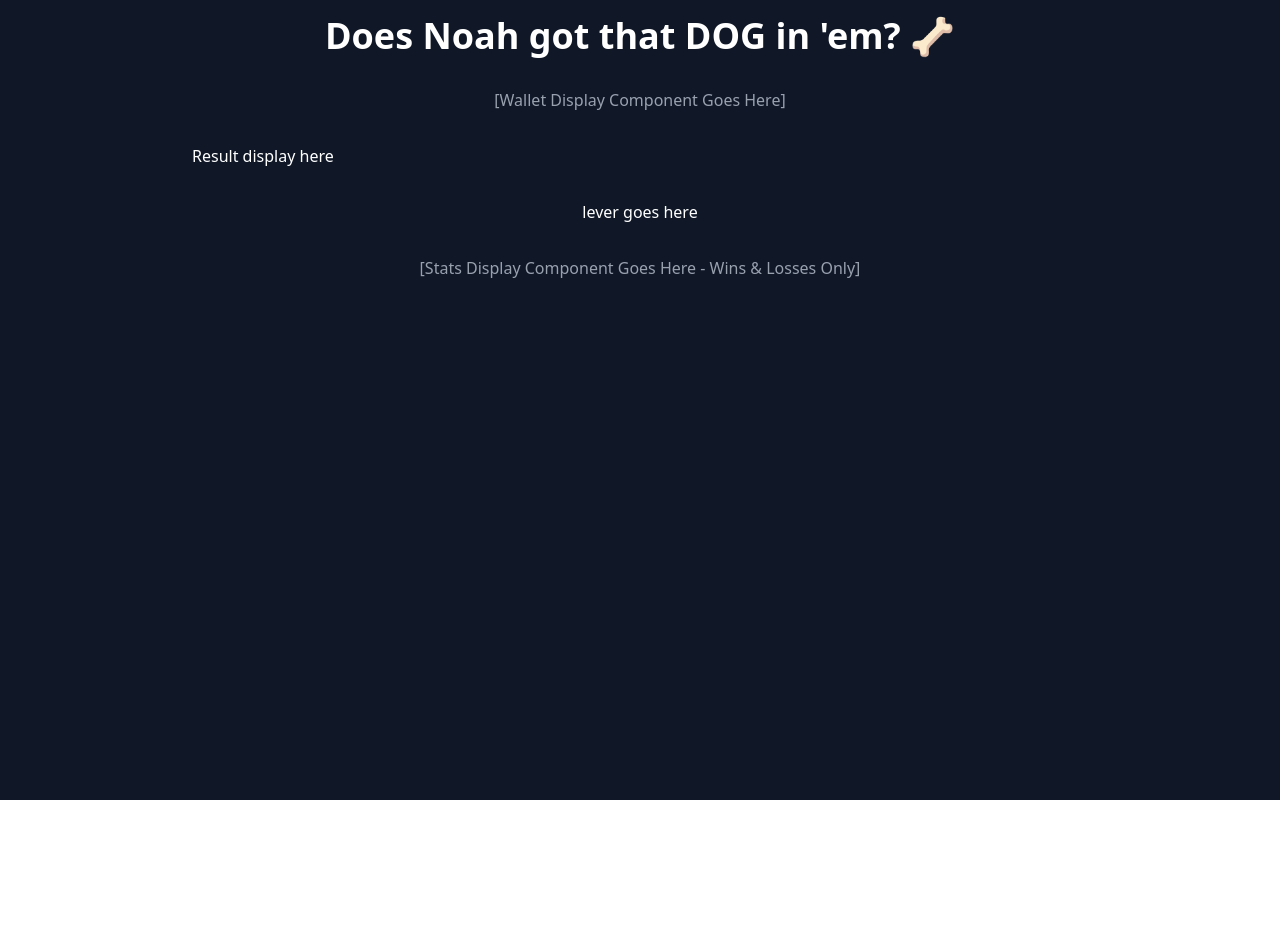
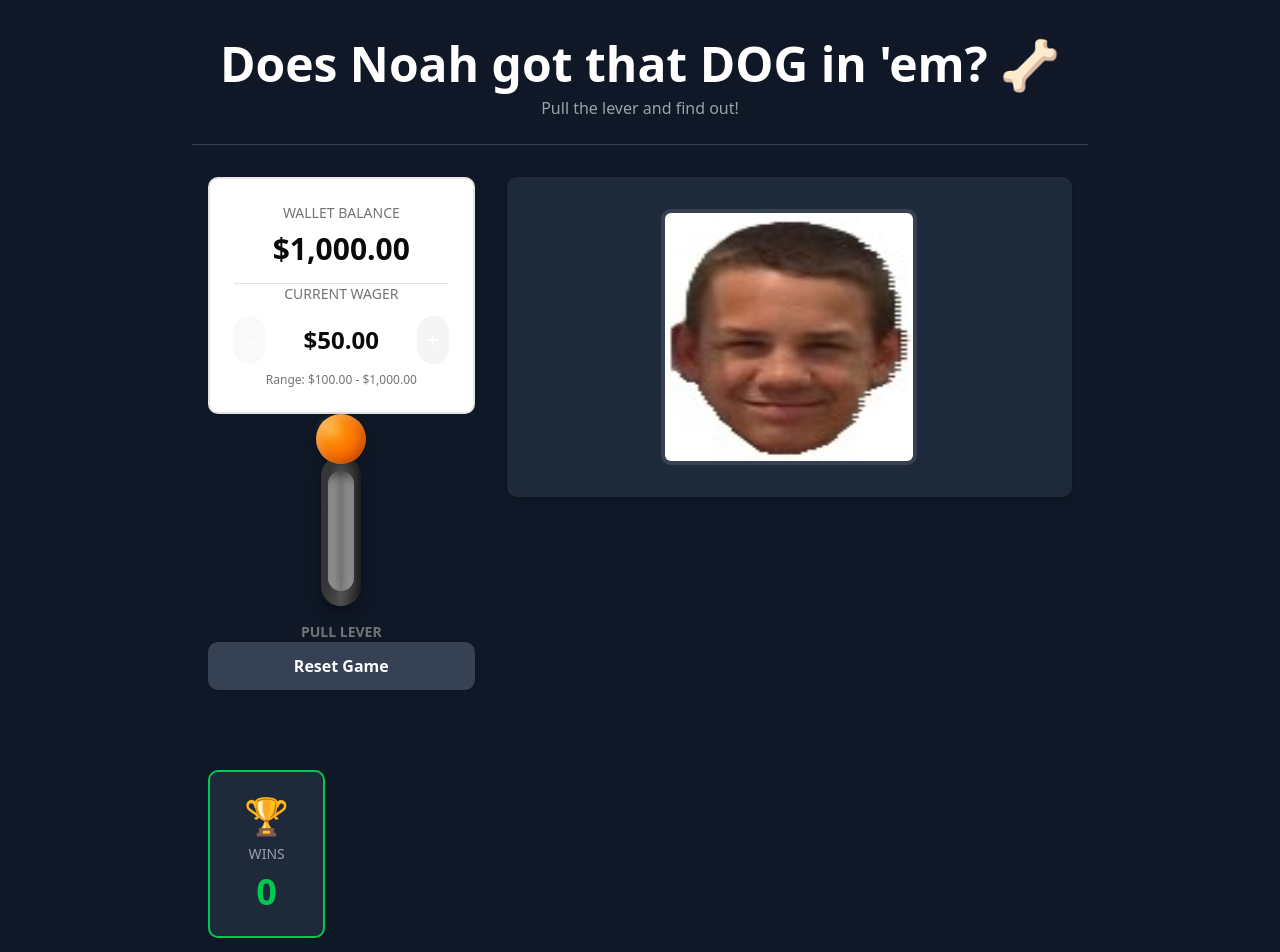
Before and after one commit to lukereiner/noah-dog-modern, a Next.js app: page / in a window 1280 px wide. Shown: the top 952 px of the page. Before the commit the page ends 800 px from the top, so only its background shows below. Built offline with nearby package versions, Linux system fonts and the light colour scheme.

Commit message:
add components to main page - not in correct order, wallet balance not working, styling off for wallet component

```diff
--- a/app/page.tsx
+++ b/app/page.tsx
@@ -10,17 +10,120 @@ import { canPlaceBet, generateSpinResult, calculatePayout } from '@/lib/game-log
 import type { SpinResult } from '@/types/game'
 
 export default function GamePage() {
-  const {gameState, placeBet, processSpin, updateWager, resetGame } = useGameState();
+  const { gameState, placeBet, processSpin, updateWager, resetGame } = useGameState();
   const [result, setResult] = useState<SpinResult | null>(null);
   const [isSpinning, setIsSpinning] = useState(false);
   const [lastOutcome, setLastOutcome] = useState<'win' | 'loss' | null>(null);
 
+  const handleLeverPull = async () => {
+    // Step 1: Validate the bet
+    if (!canPlaceBet(gameState.wallet, gameState.wager)) {
+      alert('Insufficient funds or invalid wager!');
+      return;
+    }
+
+    if (isSpinning) {
+      return;
+    }
+
+    // Step 2: Start spinning animation
+    setIsSpinning(true);
+    setLastOutcome(null); // clear previous outcome
+    setResult(null); // clear previous result image
+
+    // Step 3: deduct wager from wallet (this updates react query state)
+    placeBet({wager: gameState.wager});
+
+    // Step 4: Wait a moment (simulate spinning time)
+    await new Promise(resolve => setTimeout(resolve, 2000)); // spin for two seconds
+
+    // Step 5: generate random result
+    const spinResult = generateSpinResult();
+
+    // Step 6: Calculate payout based on wager and outcome
+    const payout = calculatePayout(gameState.wager, spinResult.outcome);
+
+    // Step 7: Update result display with the final result
+    setResult(spinResult); // Set the result for ResultDisplay
+    setLastOutcome(spinResult.outcome);
+
+    // Step 8: Stop spinning animation
+    setIsSpinning(false);
+
+    // Step 9: Update wallet and stats in React Query state
+    processSpin({ outcome: spinResult.outcome, payout });
+  }
+
   return (
     <div className="min-h-screen bg-gray-900 text-white p-4">
-      {/* TODO: Create a centered container */}
       <div className="max-w-4xl mx-auto">
-        {/* TODO: Add game title */}
-        <h1 className="text-4xl font-bold text-center mb-8">Does Noah got that DOG in 'em? 🦴</h1>
+        <header className='py-6 px-4 text-center border-b border-gray-700'>
+          <h1 className="text-3xl md:text-5xl font-bold mb-2">Does Noah got that DOG in 'em? 🦴</h1>
+          <p className='text-gray-400'>Pull the lever and find out!</p>
+        </header>
+
+        {/* Main game area */}
+        <main className='container mx-auto px-4 py-8 max-w-6xl'>
+          <div className="grid grid-cols-1 lg:grid-cols-3 gap-8">
+            {/* Left column: wallet and controls */}
+            <div className='dpace-y-6'>
+              {/* WalletDisplay component - shows balance and wager controls */}
+              <WalletDisplay
+                wallet={gameState.wallet}
+                wager={gameState.wager}
+                onWagerChange={updateWager}
+                disabled={isSpinning}
+                minWager={100}
+                maxWager={1000}
+              />
+              {/* Lever Button */}
+              <Lever
+                onClick={handleLeverPull}
+                disabled={isSpinning || !canPlaceBet(gameState.wallet, gameState.wager)}
+                isSpinning={isSpinning}
+              />
+              {/* Reset Button */}
+              <button
+                onClick={() => {
+                  if (confirm('Are you sure you want to reset all progress?')) {
+                    resetGame();
+                    setLastOutcome(null);
+                    setResult(null); // Clear result on reset
+                  }
+                }}
+                disabled={isSpinning}
+                className='w-full py-3 bg-gray-700 hover:bg-gray-600 disabled:bg-gray-800 disabled:cursor-not-allowed rounded-lg font-semibold shadow-sm'
+              >
+                Reset Game
+              </button>
+            </div>
+
+            {/* Middle Column: result display */}
+            <div className="lg:col-span-2 space-y-6">
+              <div className="bg-gray-800 rounded-lg p-8 shadow-md flex items-center justify-center">
+                <ResultDisplay
+                  result={result}
+                  isSpinning={isSpinning}
+                />
+              </div>
+            </div>
+
+            {/* Stats Section */}
+          <div className="mt-12 grid grid-cols-1 lg:grid-cols-2 gap-8">
+            <div>
+              <StatsDisplay
+                wins={gameState.wins}
+                losses={gameState.losses}
+              />
+            </div>
+          </div>
+          </div>
+        </main>
+
+        {/* Footer */}
+        <footer>
+          <p>&copy; {new Date().getFullYear()} Noah Dog Game. All rights reserved</p>
+        </footer>
 
         {/* TODO: Task 3.1 - Add WalletDisplay component here */}
         <div className="mb-8">
```
